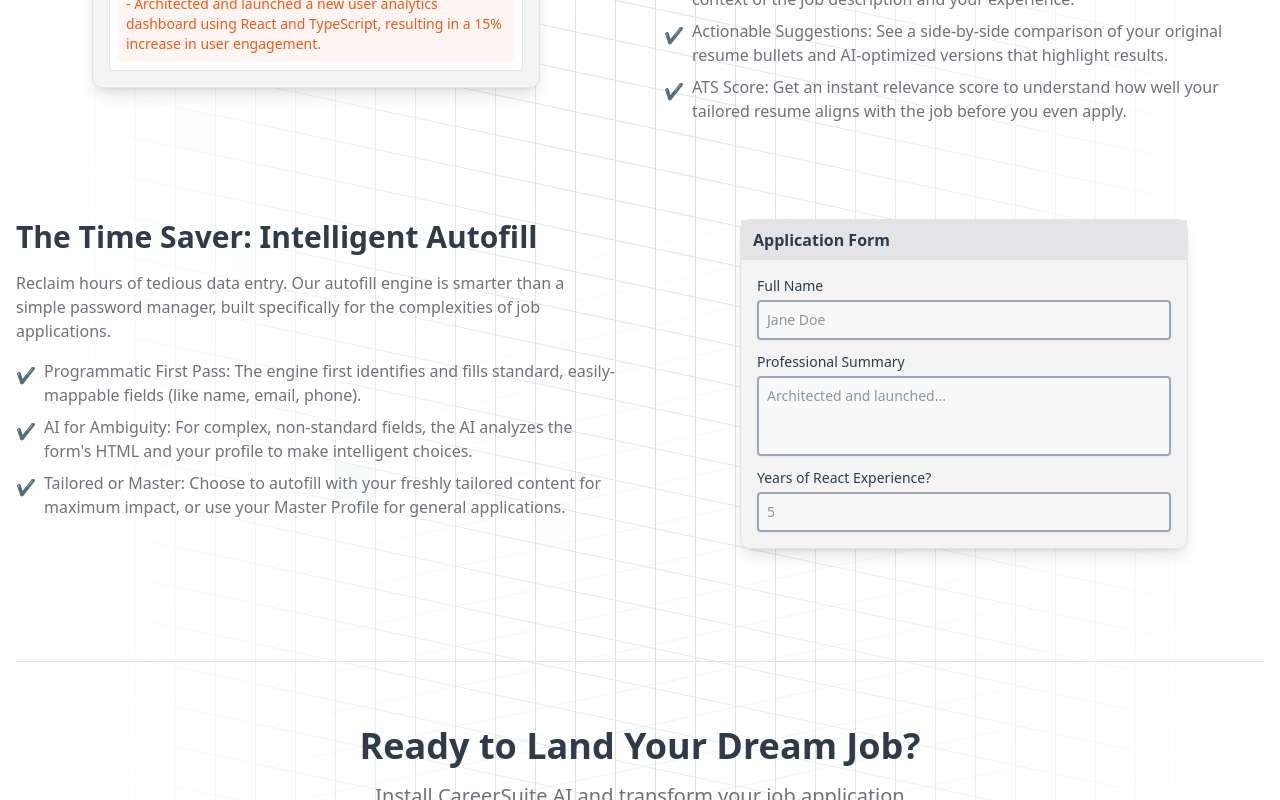
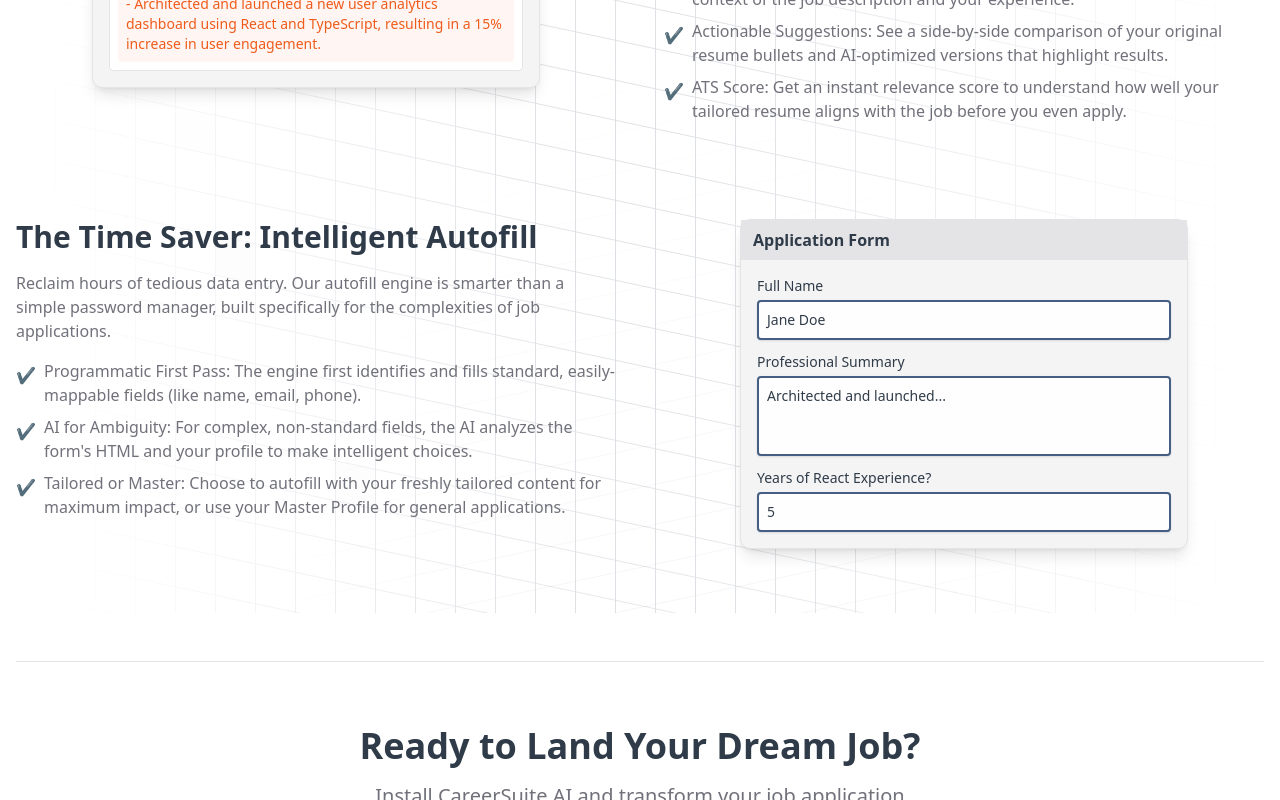
Before and after one commit to Frankwerd/CareerSuite-Website, a Next.js app: page /how-it-works in a window 1280 px wide. Shown: the part 1782-2582 px from the top of the page. Built offline with nearby package versions, Linux system fonts and the light colour scheme.

Commit message:
Update page.tsx

```diff
--- a/src/app/how-it-works/page.tsx
+++ b/src/app/how-it-works/page.tsx
@@ -17,10 +17,10 @@ const Icon = ({ path, className }: { path: string, className?: string }) => (
 const HowItWorksPage = () => {
   return (
     <div className="container mx-auto px-4 py-12"> {/* Removed relative positioning */}
-      <div className="relative"> {/* Added new wrapper with relative positioning */}
+      <div className="relative overflow-hidden"> {/* Added overflow-hidden */}
         <AnimatedGridPattern
             numSquares={50}
-            maxOpacity={0.05}
+            maxOpacity={0.02}
             duration={1.5}
             repeatDelay={0.25}
             className={cn(
@@ -31,7 +31,7 @@ const HowItWorksPage = () => {
           />
           <AnimatedGridPattern
             numSquares={50}
-            maxOpacity={0.05}
+            maxOpacity={0.02}
             duration={1.5}
             repeatDelay={0.25}
             className={cn(
```
